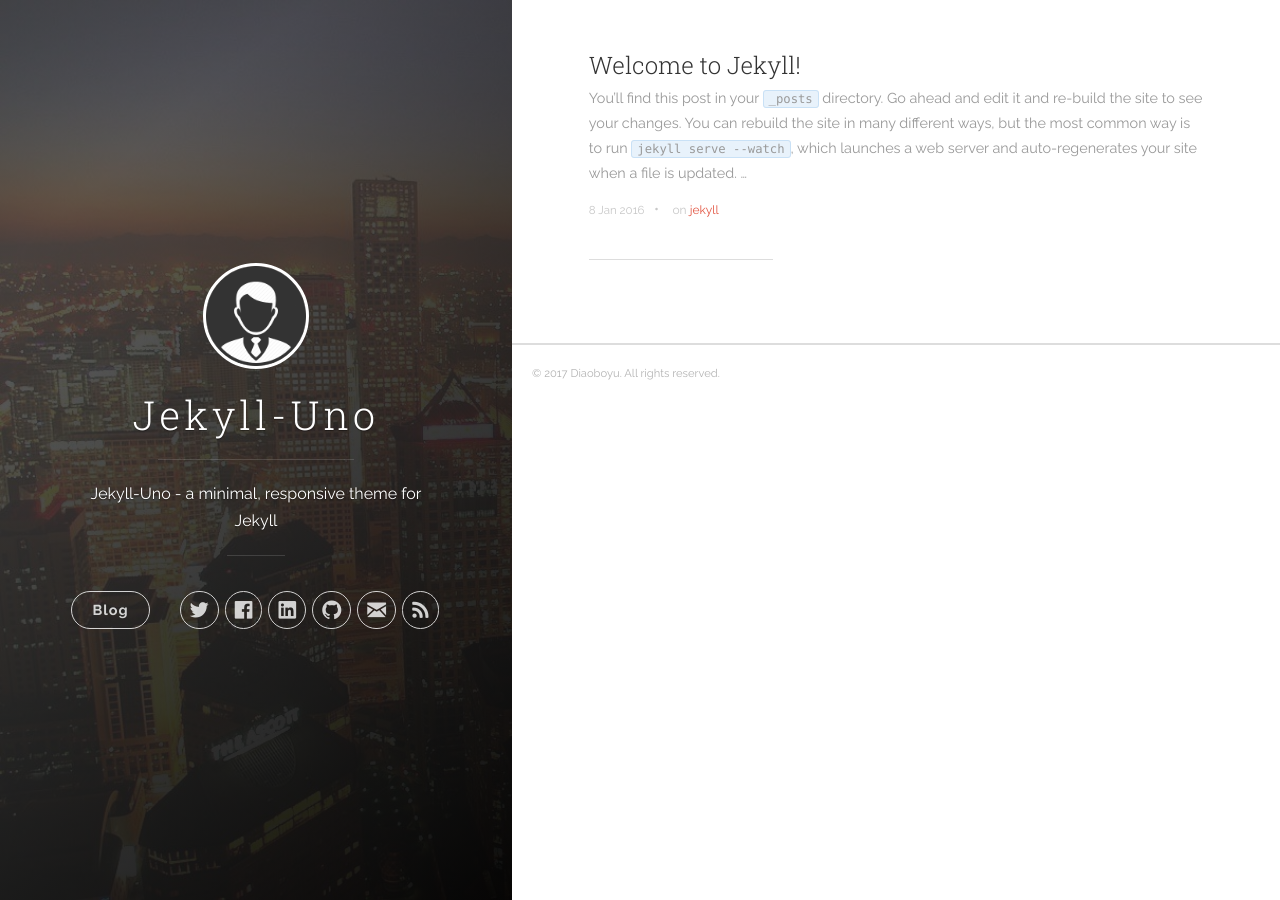
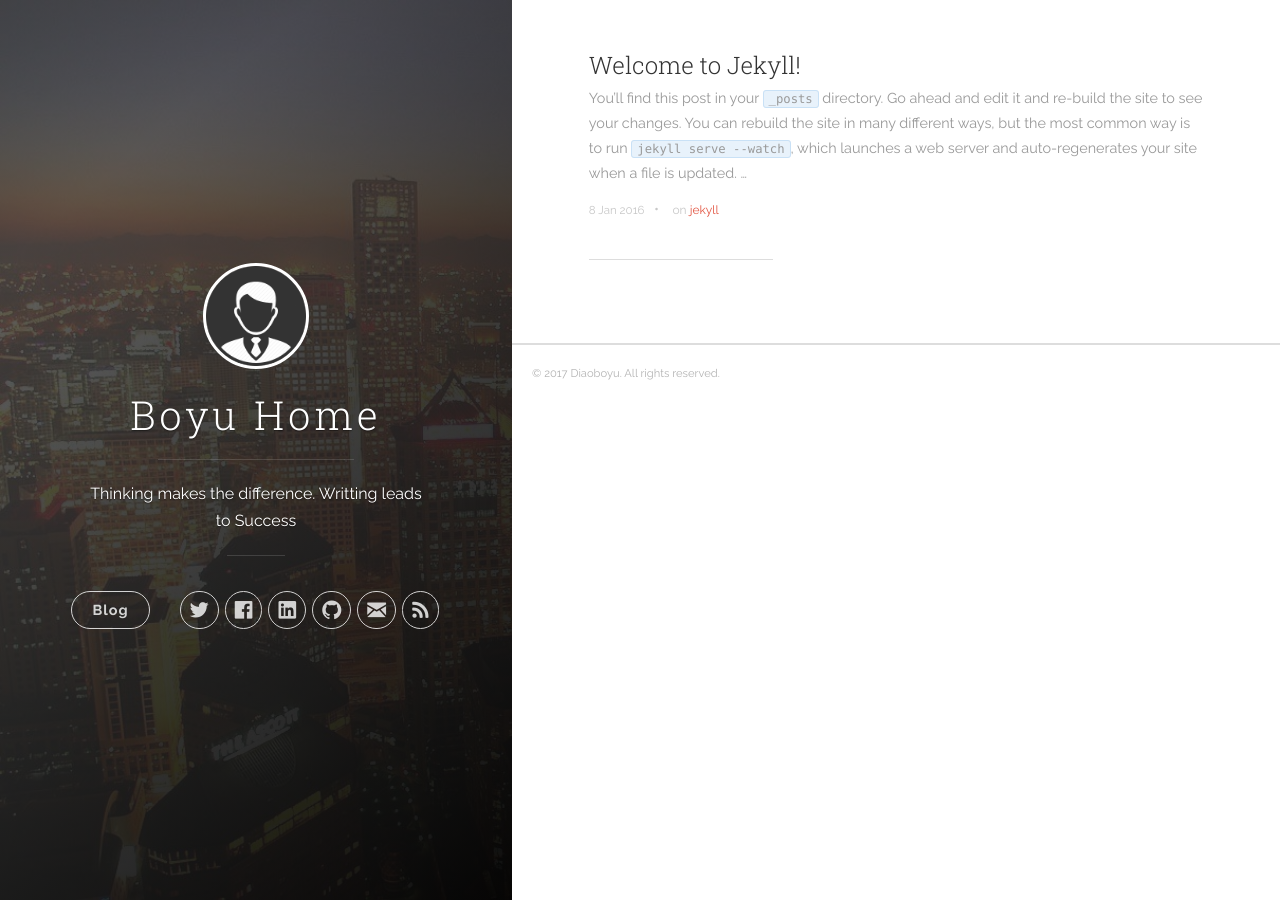
Before and after one commit to ictdby/ictdby.github.io, a Jekyll site: the page built from index.html, in a window 1280 px wide. Built offline with Jekyll 4.4.1, drawn with Linux system fonts in a browser that asks for light colours; nearby versions of some CDN libraries; the list of posts is cut into pages by our own code.

Commit message:
change title description and other details

```diff
--- a/_config.yml
+++ b/_config.yml
@@ -1,6 +1,6 @@
 # Site settings
-title: Jekyll-Uno
-description: 'Jekyll-Uno - a minimal, responsive theme for Jekyll'
+title: Boyu Home
+description: 'Thinking makes the difference. Writting leads to Success'
 url: 'http://diaoboyu.cn'
 baseurl: '/'
 # google_analytics: 'UA-XXXXXX-X'
```
